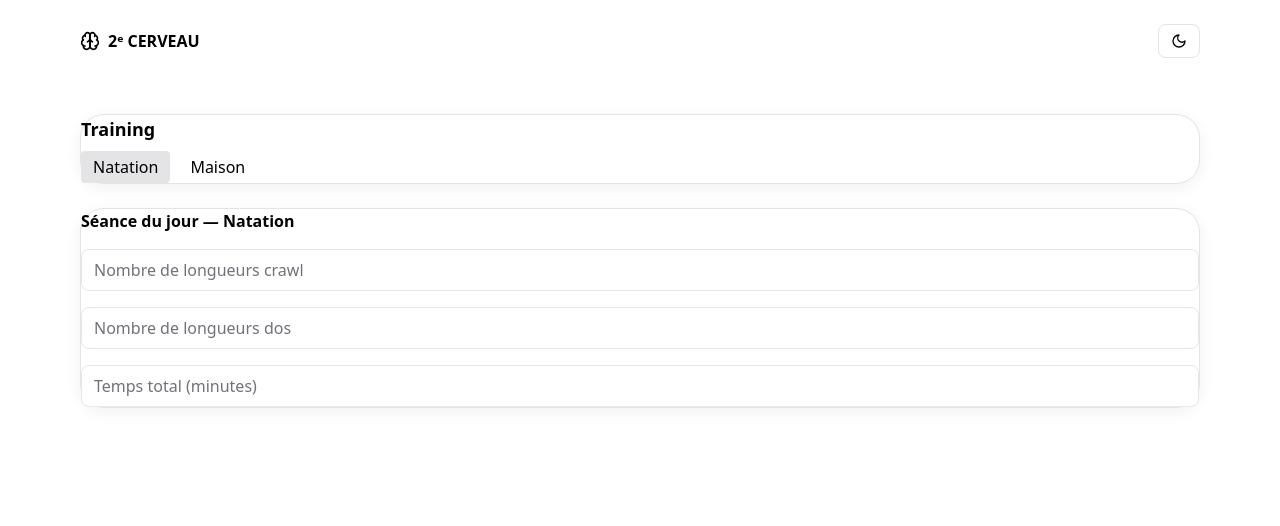
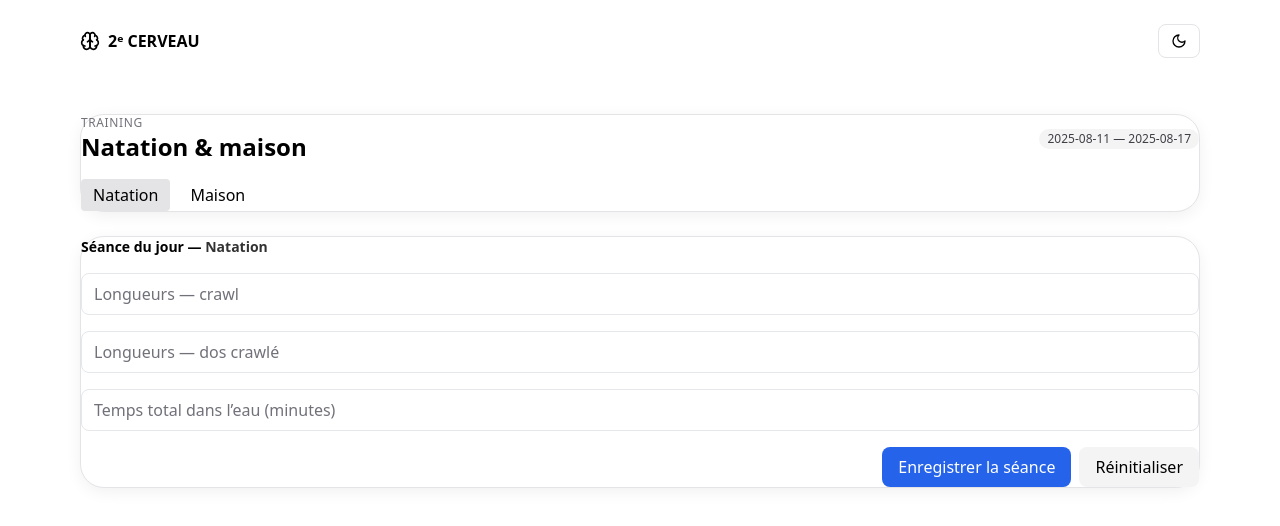
Before and after one commit to PaPyNoVa-84/Routine-All-Day, a React (Vite) app in the folder second-brain-weekly-react/: page /training in a window 1280 px wide. Shown: the top 526 px of the page. Built offline with nearby package versions, Linux system fonts and the light colour scheme.

Commit message:
Update Training.jsx

```diff
--- a/second-brain-weekly-react/src/pages/Training.jsx
+++ b/second-brain-weekly-react/src/pages/Training.jsx
@@ -1,8 +1,35 @@
-import { useState, useEffect, useRef } from "react";
-import { format, startOfWeek, endOfWeek, isSameDay } from "date-fns";
-import { fr } from "date-fns/locale";
+// src/pages/Training.jsx
+import React, { useEffect, useMemo, useRef, useState } from "react";
 
-const exos = [
+/* =======================
+   Utils dates — sans date-fns
+   ======================= */
+// YYYY-MM-DD
+const pad2 = (n) => String(n).padStart(2, "0");
+const toISO = (d) =>
+  `${d.getFullYear()}-${pad2(d.getMonth() + 1)}-${pad2(d.getDate())}`;
+
+// lundi de la semaine courante
+const startOfISOWeek = (date = new Date()) => {
+  const d = new Date(date);
+  d.setHours(0, 0, 0, 0);
+  // 0=dimanche → on veut lundi=0
+  const day = (d.getDay() + 6) % 7;
+  d.setDate(d.getDate() - day);
+  return d;
+};
+// dimanche de la même semaine
+const endOfISOWeek = (date = new Date()) => {
+  const start = startOfISOWeek(date);
+  const end = new Date(start);
+  end.setDate(start.getDate() + 6);
+  return end;
+};
+
+/* =======================
+   Données d’autocomplétion
+   ======================= */
+const EXOS = [
   "Pompes",
   "Squats",
   "Fentes",
@@ -12,10 +39,12 @@ const exos = [
   "Mountain climbers",
   "Jumping jacks",
   "Tractions",
-  "Dips"
+  "Dips",
 ];
 
-// ---- Champ exercice avec autocomplétion ----
+/* =======================
+   Champ Exercice (autocomplete)
+   ======================= */
 function ExoField({ value, onChange, placeholder = "Exercice" }) {
   const [open, setOpen] = useState(false);
   const [v, setV] = useState(value || "");
@@ -23,7 +52,6 @@ function ExoField({ value, onChange, placeholder = "Exercice" }) {
 
   useEffect(() => setV(value || ""), [value]);
 
-  // fermer au clic dehors
   useEffect(() => {
     const onDoc = (e) => {
       if (!wrapRef.current) return;
@@ -33,8 +61,8 @@ function ExoField({ value, onChange, placeholder = "Exercice" }) {
     return () => document.removeEventListener("mousedown", onDoc);
   }, []);
 
-  const list = exos.filter((exo) =>
-    exo.toLowerCase().includes(v.trim().toLowerCase())
+  const list = EXOS.filter((exo) =>
+    exo.toLowerCase().includes((v || "").trim().toLowerCase())
   );
 
   const pick = (name) => {
@@ -59,6 +87,7 @@ function ExoField({ value, onChange, placeholder = "Exercice" }) {
         placeholder={placeholder}
         autoComplete="off"
       />
+
       {open && (
         <div className="absolute left-0 top-[calc(100%+4px)] w-full z-50 rounded-lg border border-zinc-200 dark:border-slate-700 bg-white dark:bg-slate-900 shadow-lg max-h-60 overflow-auto text-black dark:text-white">
           {list.length === 0 ? (
@@ -81,57 +110,81 @@ function ExoField({ value, onChange, placeholder = "Exercice" }) {
   );
 }
 
-// ---- Page Training ----
+/* =======================
+   Page Training
+   ======================= */
 export default function Training() {
-  const [tab, setTab] = useState("natation");
-  const [rows, setRows] = useState([{ id: Date.now(), exo: "", reps: "", sets: "", time: "" }]);
+  const [tab, setTab] = useState("natation"); // "natation" | "maison"
+
+  // Maison — lignes d’exos
+  const [rows, setRows] = useState([
+    { id: Date.now(), exo: "", sets: "", reps: "", time: "" },
+  ]);
+  const addRow = () =>
+    setRows((r) => [...r, { id: Date.now() + Math.random(), exo: "", sets: "", reps: "", time: "" }]);
+  const delRow = (id) => setRows((r) => r.filter((x) => x.id !== id));
+  const updateRow = (id, field, val) =>
+    setRows((r) => r.map((x) => (x.id === id ? { ...x, [field]: val } : x)));
+
   const [note, setNote] = useState("");
   const [totalMin, setTotalMin] = useState("");
-  const [totalSec, setTotalSec] = useState(0);
+  const totalSec = useMemo(
+    () => rows.reduce((acc, r) => acc + (parseInt(r.time) || 0), 0),
+    [rows]
+  );
 
-  const addRow = () => setRows([...rows, { id: Date.now(), exo: "", reps: "", sets: "", time: "" }]);
-  const delRow = (id) => setRows(rows.filter(r => r.id !== id));
-
-  const updateRow = (id, field, value) => {
-    setRows(rows.map(r => r.id === id ? { ...r, [field]: value } : r));
-  };
-
-  useEffect(() => {
-    const sec = rows.reduce((acc, r) => acc + (parseInt(r.time) || 0), 0);
-    setTotalSec(sec);
-  }, [rows]);
+  // Badge semaine — ISO
+  const weekFrom = startOfISOWeek();
+  const weekTo = endOfISOWeek();
+  const badge = `${toISO(weekFrom)} — ${toISO(weekTo)}`;
 
   return (
     <div className="space-y-6">
+      {/* Header */}
       <div className="card">
-        <h2 className="text-lg font-semibold">Training</h2>
-        <div className="flex gap-2 mt-2">
+        <div className="flex items-center justify-between">
+          <div>
+            <div className="text-xs text-zinc-500 uppercase tracking-wider">Training</div>
+            <h2 className="text-xl md:text-2xl font-bold">Natation & maison</h2>
+          </div>
+          <span className="badge">{badge}</span>
+        </div>
+
+        {/* Onglets */}
+        <div className="mt-4 flex gap-2">
           <button
+            className={`px-3 py-1 rounded ${tab === "natation" ? "bg-zinc-200 dark:bg-slate-800" : ""}`}
             onClick={() => setTab("natation")}
-            className={`px-3 py-1 rounded ${tab === "natation" ? "bg-zinc-200 dark:bg-slate-800" : ""}`}
           >
             Natation
           </button>
           <button
+            className={`px-3 py-1 rounded ${tab === "maison" ? "bg-zinc-200 dark:bg-slate-800" : ""}`}
             onClick={() => setTab("maison")}
-            className={`px-3 py-1 rounded ${tab === "maison" ? "bg-zinc-200 dark:bg-slate-800" : ""}`}
           >
             Maison
           </button>
         </div>
       </div>
 
-      {/* ----- Maison ----- */}
+      {/* ========== Onglet Maison ========== */}
       {tab === "maison" && (
         <div className="card space-y-4">
-          <h3 className="font-semibold">Séance du jour — Maison</h3>
+          <div className="text-sm font-semibold">
+            Séance du jour — <span className="opacity-80">Maison</span>
+          </div>
 
+          {/* Lignes d’exercices */}
           {rows.map((r) => (
-            <div key={r.id} className="flex gap-2 items-center">
-              <ExoField value={r.exo} onChange={(v) => updateRow(r.id, "exo", v)} />
+            <div key={r.id} className="flex items-center gap-2">
+              <ExoField
+                value={r.exo}
+                onChange={(v) => updateRow(r.id, "exo", v)}
+                placeholder="Exercice"
+              />
               <input
                 type="number"
-                className="px-3 py-2 rounded-lg border w-20
+                className="px-3 py-2 rounded-lg border w-24
                            bg-white dark:bg-slate-900
                            text-black dark:text-white
                            placeholder:text-zinc-500 dark:placeholder:text-zinc-400"
@@ -141,7 +194,7 @@ export default function Training() {
               />
               <input
                 type="number"
-                className="px-3 py-2 rounded-lg border w-20
+                className="px-3 py-2 rounded-lg border w-24
                            bg-white dark:bg-slate-900
                            text-black dark:text-white
                            placeholder:text-zinc-500 dark:placeholder:text-zinc-400"
@@ -151,7 +204,7 @@ export default function Training() {
               />
               <input
                 type="number"
-                className="px-3 py-2 rounded-lg border w-24
+                className="px-3 py-2 rounded-lg border w-28
                            bg-white dark:bg-slate-900
                            text-black dark:text-white
                            placeholder:text-zinc-500 dark:placeholder:text-zinc-400"
@@ -159,7 +212,12 @@ export default function Training() {
                 value={r.time}
                 onChange={(e) => updateRow(r.id, "time", e.target.value)}
               />
-              <button onClick={() => delRow(r.id)} className="px-2 py-1 rounded-lg bg-zinc-100 dark:bg-slate-900">Suppr.</button>
+              <button
+                className="px-3 py-2 rounded-lg bg-zinc-100 dark:bg-slate-900"
+                onClick={() => delRow(r.id)}
+              >
+                Suppr.
+              </button>
             </div>
           ))}
 
@@ -167,7 +225,8 @@ export default function Training() {
             + Ajouter une ligne
           </button>
 
-          <div className="flex gap-2 items-center">
+          {/* Totaux & commentaire – mêmes champs/visuels */}
+          <div className="grid md:grid-cols-2 gap-2">
             <input
               type="number"
               className="px-3 py-2 rounded-lg border w-full
@@ -178,9 +237,11 @@ export default function Training() {
               value={totalMin}
               onChange={(e) => setTotalMin(e.target.value)}
             />
-            <div className="px-3 py-2 rounded-lg border w-32
-                            bg-white dark:bg-slate-900
-                            text-black dark:text-white">
+            <div
+              className="px-3 py-2 rounded-lg border w-full
+                         bg-white dark:bg-slate-900
+                         text-black dark:text-white"
+            >
               {totalSec}
             </div>
           </div>
@@ -190,25 +251,38 @@ export default function Training() {
                        bg-white dark:bg-slate-900
                        text-black dark:text-white
                        placeholder:text-zinc-500 dark:placeholder:text-zinc-400"
-            placeholder="Ton commentaire…"
+            placeholder="Note (optionnel) — ressenti, difficulté, etc."
             value={note}
             onChange={(e) => setNote(e.target.value)}
           />
+
+          {/* Boutons (visuels seulement) */}
+          <div className="flex gap-2 justify-end">
+            <button className="px-4 py-2 rounded-lg bg-blue-600 text-white">
+              Enregistrer la séance
+            </button>
+            <button className="px-4 py-2 rounded-lg bg-zinc-100 dark:bg-slate-900">
+              Réinitialiser
+            </button>
+          </div>
         </div>
       )}
 
-      {/* ----- Natation ----- */}
+      {/* ========== Onglet Natation ========== */}
       {tab === "natation" && (
         <div className="card space-y-4">
-          <h3 className="font-semibold">Séance du jour — Natation</h3>
+          <div className="text-sm font-semibold">
+            Séance du jour — <span className="opacity-80">Natation</span>
+          </div>
 
+          {/* Ici, on garde exactement la même interface d’inputs simples */}
           <input
             type="number"
             className="px-3 py-2 rounded-lg border w-full
                        bg-white dark:bg-slate-900
                        text-black dark:text-white
                        placeholder:text-zinc-500 dark:placeholder:text-zinc-400"
-            placeholder="Nombre de longueurs crawl"
+            placeholder="Longueurs — crawl"
           />
           <input
             type="number"
@@ -216,7 +290,7 @@ export default function Training() {
                        bg-white dark:bg-slate-900
                        text-black dark:text-white
                        placeholder:text-zinc-500 dark:placeholder:text-zinc-400"
-            placeholder="Nombre de longueurs dos"
+            placeholder="Longueurs — dos crawlé"
           />
           <input
             type="number"
@@ -224,8 +298,17 @@ export default function Training() {
                        bg-white dark:bg-slate-900
                        text-black dark:text-white
                        placeholder:text-zinc-500 dark:placeholder:text-zinc-400"
-            placeholder="Temps total (minutes)"
+            placeholder="Temps total dans l’eau (minutes)"
           />
+
+          <div className="flex gap-2 justify-end">
+            <button className="px-4 py-2 rounded-lg bg-blue-600 text-white">
+              Enregistrer la séance
+            </button>
+            <button className="px-4 py-2 rounded-lg bg-zinc-100 dark:bg-slate-900">
+              Réinitialiser
+            </button>
+          </div>
         </div>
       )}
     </div>
```
